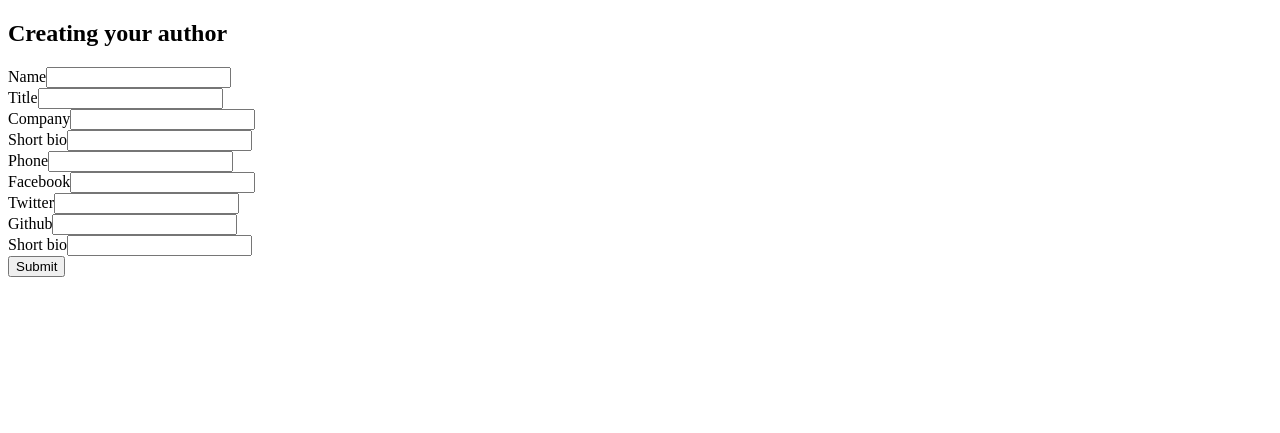
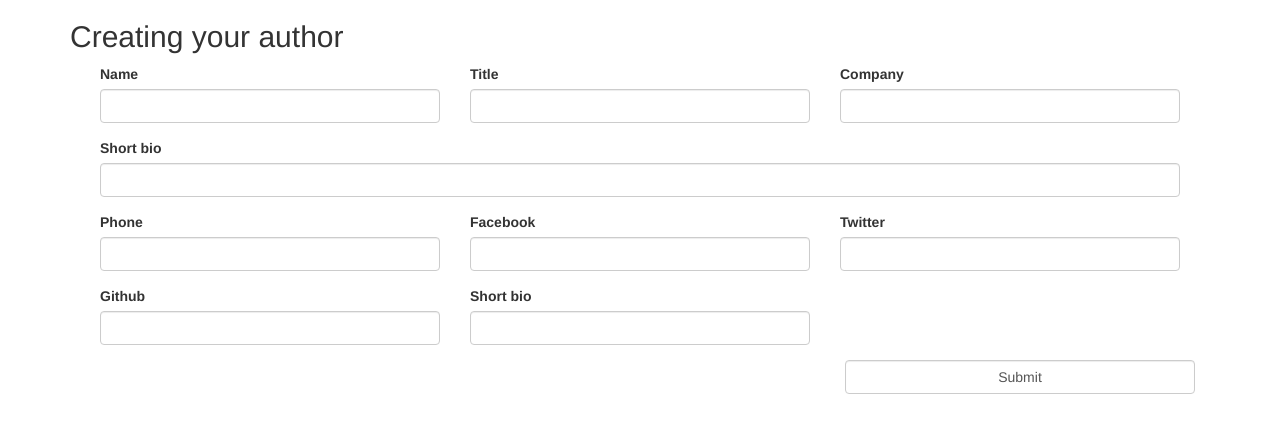
Before and after one commit to welly/symfony_blog, a Symfony app: template templates/admin/create_author.html.twig in a window 1280 px wide. Shown: the top 433 px of the page. Run offline with Twig, Linux system fonts and the light colour scheme; the template is opened without the code that fills it, so the values that code supplies are empty; form fields are guessed from the names that the template uses; some libraries are stand-ins or nearby versions.

Commit message:
Templates for blog index and base

```diff
--- /dev/null
+++ b/public/css/style.css
@@ -0,0 +1,161 @@
+/*
+ * Globals
+ */
+
+body {
+    font-family: Georgia, "Times New Roman", Times, serif;
+    color: #555;
+}
+
+h1, .h1,
+h2, .h2,
+h3, .h3,
+h4, .h4,
+h5, .h5,
+h6, .h6 {
+    margin-top: 0;
+    font-family: "Helvetica Neue", Helvetica, Arial, sans-serif;
+    font-weight: normal;
+    color: #333;
+}
+
+
+/*
+ * Override Bootstrap's default container.
+ */
+
+@media (min-width: 1200px) {
+    .container {
+        width: 970px;
+    }
+}
+
+
+/*
+ * Masthead for nav
+ */
+
+.blog-masthead {
+    background-color: #428bca;
+    -webkit-box-shadow: inset 0 -2px 5px rgba(0,0,0,.1);
+    box-shadow: inset 0 -2px 5px rgba(0,0,0,.1);
+}
+
+/* Nav links */
+.blog-nav-item {
+    position: relative;
+    display: inline-block;
+    padding: 10px;
+    font-weight: 500;
+    color: #cdddeb;
+}
+.blog-nav-item:hover,
+.blog-nav-item:focus {
+    color: #fff;
+    text-decoration: none;
+}
+
+/* Active state gets a caret at the bottom */
+.blog-nav .active {
+  color: #fff;
+}
+.blog-nav .active:after {
+  position: absolute;
+  bottom: 0;
+  left: 50%;
+  width: 0;
+  height: 0;
+  margin-left: -5px;
+  vertical-align: middle;
+  content: " ";
+  border-right: 5px solid transparent;
+  border-bottom: 5px solid;
+  border-left: 5px solid transparent;
+}
+
+/*
+ * Blog name and description
+ */
+
+.blog-header {
+    padding-top: 20px;
+    padding-bottom: 20px;
+}
+.blog-title {
+    margin-top: 30px;
+    margin-bottom: 0;
+    font-size: 60px;
+    font-weight: normal;
+}
+.blog-description {
+    font-size: 20px;
+    color: #999;
+}
+
+
+/*
+ * Main column and sidebar layout
+ */
+
+.blog-main {
+    font-size: 18px;
+    line-height: 1.5;
+}
+
+/* Sidebar modules for boxing content */
+.sidebar-module {
+    padding: 15px;
+    margin: 0 -15px 15px;
+}
+.sidebar-module-inset {
+    padding: 15px;
+    background-color: #f5f5f5;
+    border-radius: 4px;
+}
+.sidebar-module-inset p:last-child,
+.sidebar-module-inset ul:last-child,
+.sidebar-module-inset ol:last-child {
+    margin-bottom: 0;
+}
+
+/* Pagination */
+.pager {
+    margin-bottom: 60px;
+    text-align: left;
+}
+.pager > li > a {
+    width: 140px;
+    padding: 10px 20px;
+    text-align: center;
+    border-radius: 30px;
+}
+
+/*
+ * Blog posts
+ */
+.blog-post {
+    margin-bottom: 60px;
+}
+.blog-post-title {
+    margin-bottom: 5px;
+    font-size: 40px;
+}
+.blog-post-meta {
+    margin-bottom: 20px;
+    color: #999;
+}
+
+
+/*
+ * Footer
+ */
+.blog-footer {
+    padding: 40px 0;
+    color: #999;
+    text-align: center;
+    background-color: #f9f9f9;
+    border-top: 1px solid #e5e5e5;
+}
+.blog-footer p:last-child {
+    margin-bottom: 0;
+}
--- a/templates/base.html.twig
+++ b/templates/base.html.twig
@@ -1,9 +1,21 @@
 <!DOCTYPE html>
 <html>
 <head>
-        <meta charset="UTF-8">
+    <meta charset="UTF-8" />
     <title>{% block title %}Welcome!{% endblock %}</title>
     {% block stylesheets %}{% endblock %}
+    <link rel="icon" type="image/x-icon" href="{{ asset('favicon.ico') }}" />
+    <!-- Latest compiled and minified CSS -->
+    <link rel="stylesheet" href="https://maxcdn.bootstrapcdn.com/bootstrap/3.3.7/css/bootstrap.min.css">
+
+    <!-- jQuery library -->
+    <script src="https://ajax.googleapis.com/ajax/libs/jquery/3.2.1/jquery.min.js"></script>
+
+    <!-- Latest compiled JavaScript -->
+    <script src="https://maxcdn.bootstrapcdn.com/bootstrap/3.3.7/js/bootstrap.min.js"></script>
+
+    <!-- Custom CSS File -->
+    <script src="css/style.css"></script>
 </head>
 <body>
 {% block body %}{% endblock %}
```
Also changed, not shown: templates/blog/index.html.twig (+12 -16 lines). Lines whose indentation alone changed are shown as unchanged.
